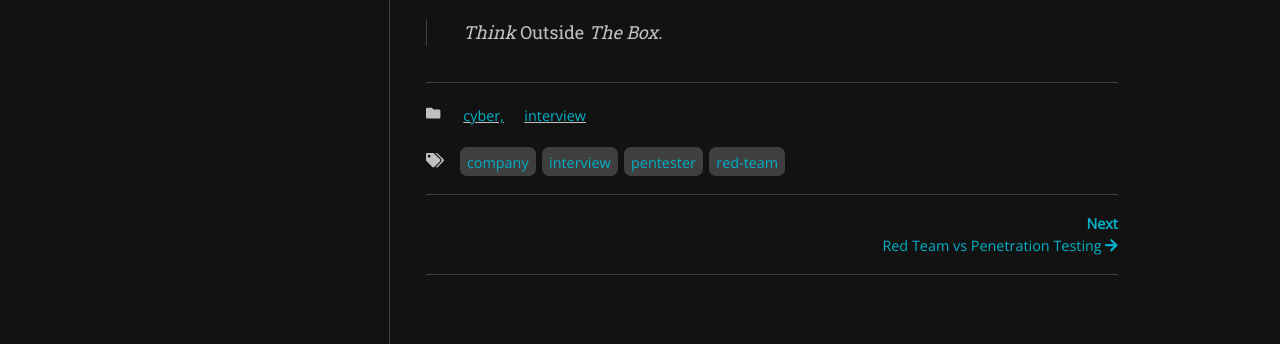
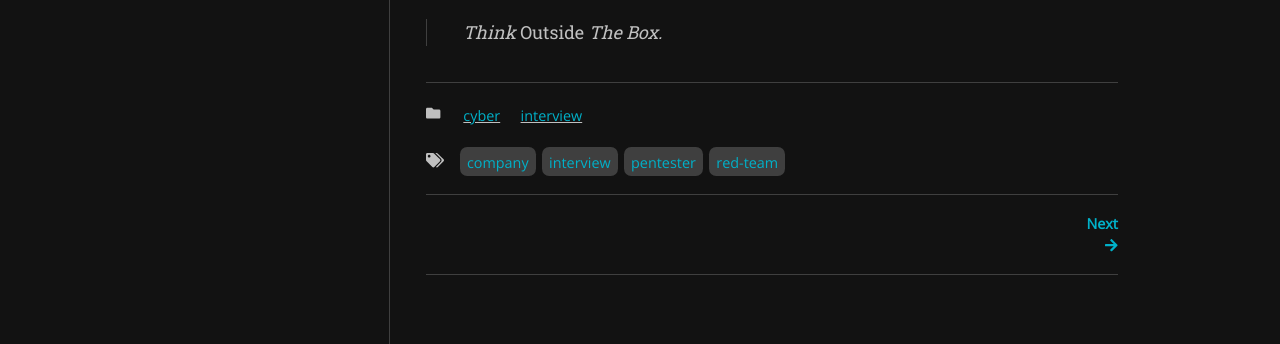
Before and after one commit to Archx0Mas/Archx0Mas.github.io, a Jekyll site: the page built from _posts/2022-08-13-how-got-hired-cyber-company.md, in a window 1280 px wide. Shown: the part 1621-1965 px from the top of the page. Built offline with Jekyll 4.4.1, drawn with Linux system fonts in a browser that asks for light colours; nearby versions of some CDN libraries; some web fonts are replaced.

Commit message:
Initial commit

```diff
--- a/_posts/2022-08-13-how-got-hired-cyber-company.md
+++ b/_posts/2022-08-13-how-got-hired-cyber-company.md
@@ -2,7 +2,7 @@
 layout: post
 toc: true
 title: "How i got hired in company without school or certification?"
-categories: cyber, interview
+categories: cyber interview
 tags: [company, red team, pentester, interview]
 author:
   - Franko Janku
```
Also changed, not shown: _posts/2022-08-13-red-team-vs-penetration-testing.md (+2 -1 lines).
